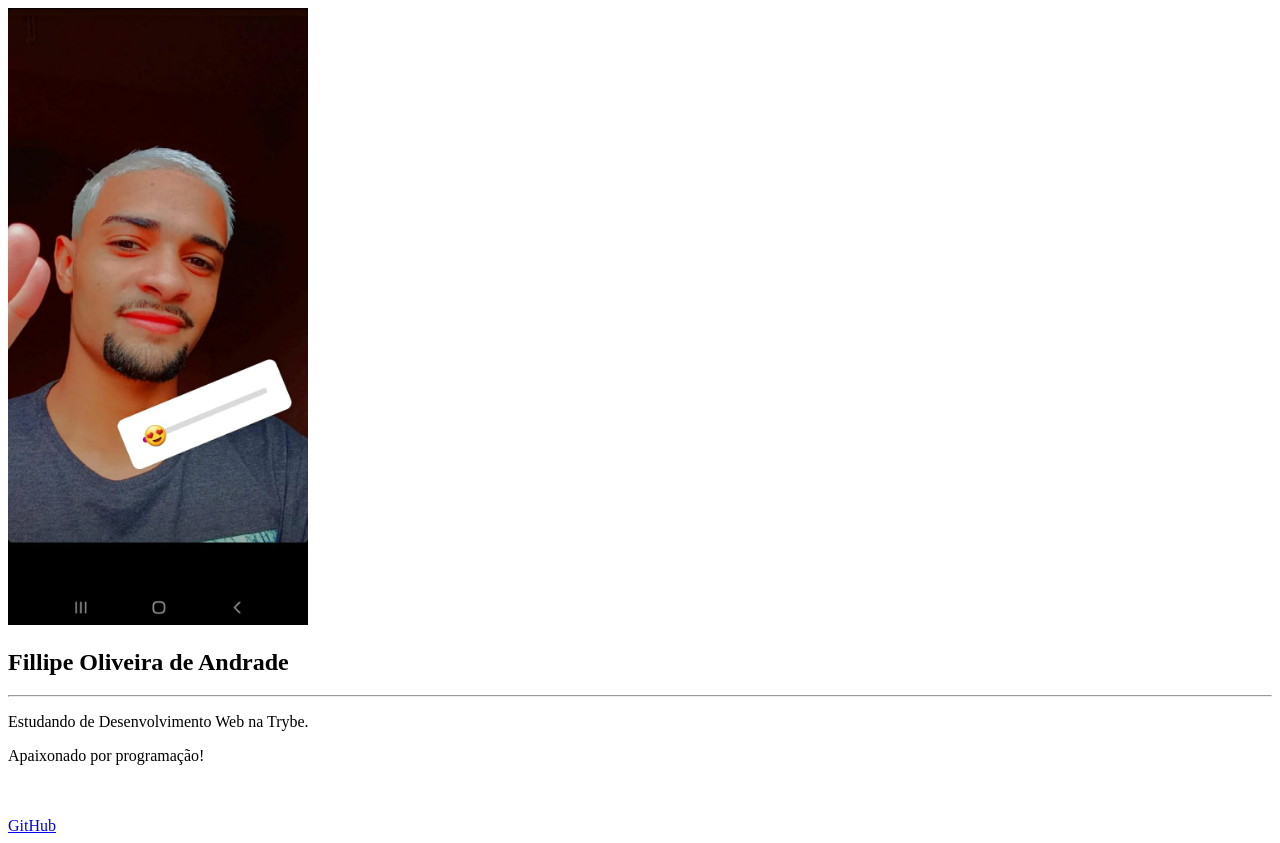
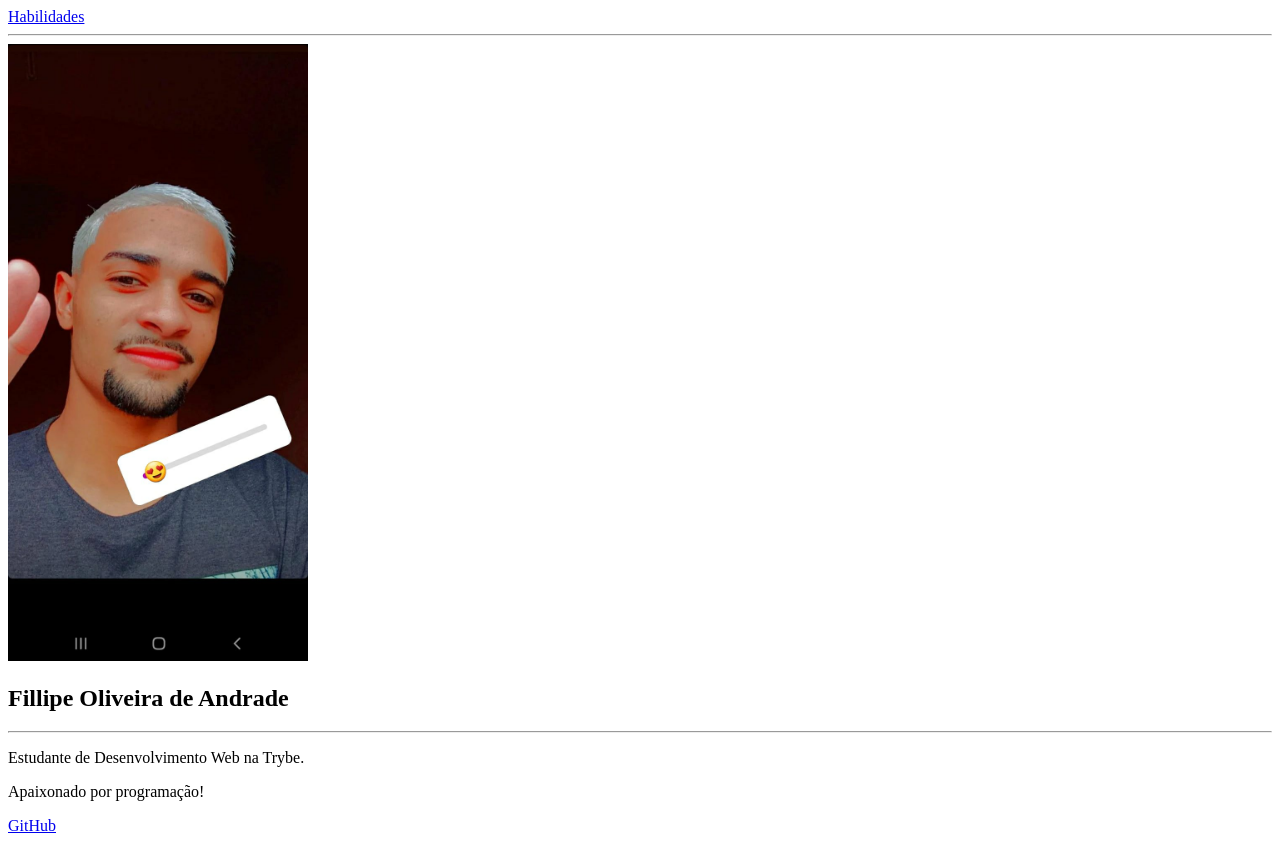
Before and after one commit to rakr-18/rakr-18.github.io, a plain HTML site: page index.html in a window 1280 px wide. Drawn offline with Linux system fonts and the light colour scheme.

Commit message:
Portfolio web

```diff
--- a/index.html
+++ b/index.html
@@ -6,13 +6,13 @@
     </head>
 
     <body>
+        <a href="#Habilidades">Habilidades</a>
+        <hr>
         <img src="imagens/foto-fillipe.jpeg" alt="Foto de perfil do Fillipe Oliveira de Andrade" width="300px">
         <h2>Fillipe Oliveira de Andrade</h2>
         <hr>
-        <p>Estudando de Desenvolvimento Web na Trybe.</p>
+        <p>Estudante de Desenvolvimento Web na Trybe.</p>
         <p>Apaixonado por programação!</p>
-        <br>
-        <br>
         <a href="https://github.com/rakr-18" target="_blank">GitHub</a>
     </body>
 </html>
```
